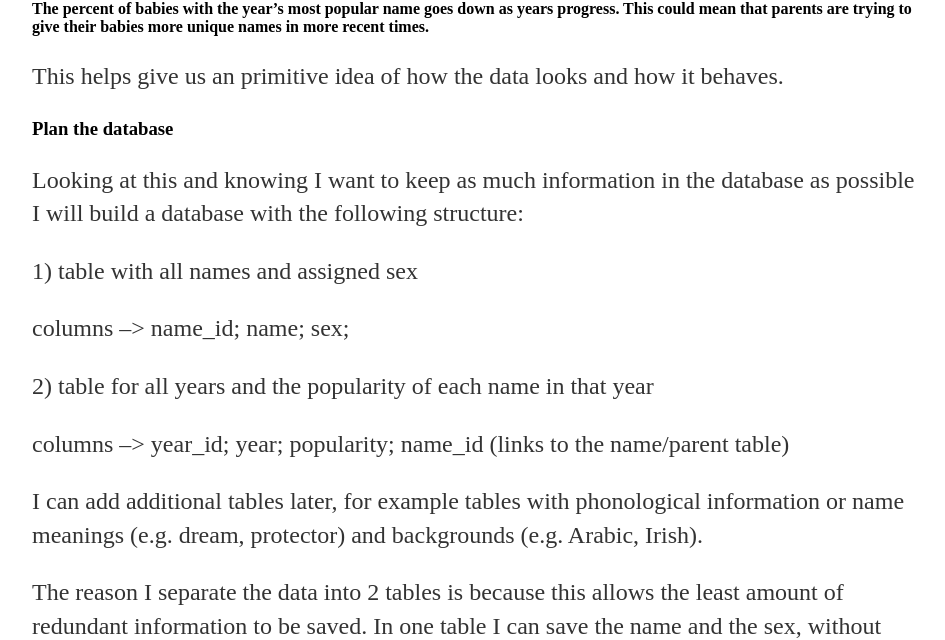
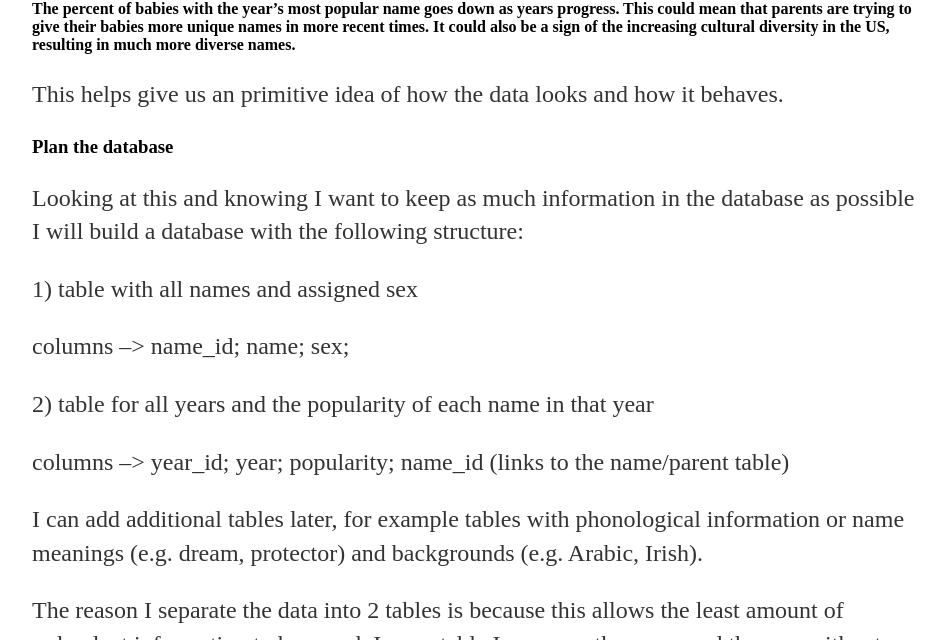
Before and after one commit to a-n-rose/a-n-rose.github.io, a Jekyll site: the page built from _posts/2018-11-05-updated-babyname-recommender.md, in a window 1280 px wide and 900 px high, scrolled down 3340 px, cut to the strip 260-900 px from the top of the window. Shown: the whole strip, without its empty margins (160-1105 px from the left). Built offline with Jekyll 4.4.1, drawn with Linux system fonts in a browser that asks for light colours.

Commit message:
added possible increased diversity contributing factor

```diff
--- a/_posts/2018-11-05-updated-babyname-recommender.md
+++ b/_posts/2018-11-05-updated-babyname-recommender.md
@@ -64,7 +64,7 @@ This graph looks very similar to Figure 1, which means that population probably
 
 ### Figure 3: Percentage of Babies with the Most Popular Name
 ![Imgur](https://i.imgur.com/kbgoxXs.png)
-#### The percent of babies with the year's most popular name goes down as years progress. This could mean that parents are trying to give their babies more unique names in more recent times.
+#### The percent of babies with the year's most popular name goes down as years progress. This could mean that parents are trying to give their babies more unique names in more recent times. It could also be a sign of the increasing cultural diversity in the US, resulting in much more diverse names.
 
 This helps give us an primitive idea of how the data looks and how it behaves.
 
```
